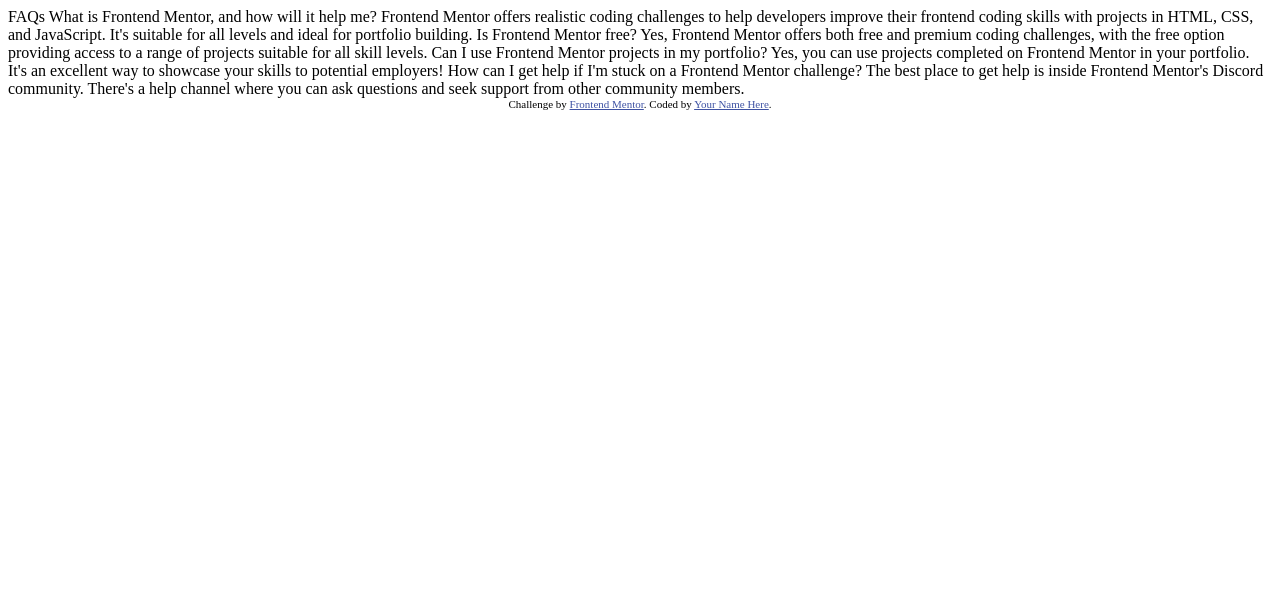
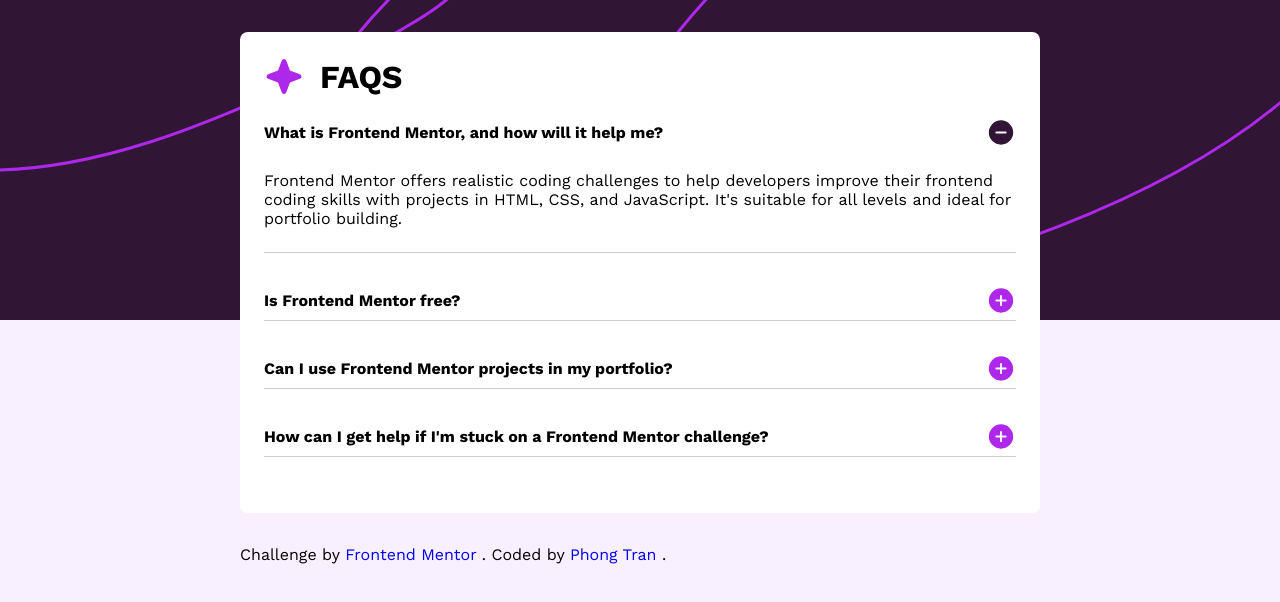
Before and after one commit to phongtran3/FrontEndMentorChallenges, a plain HTML site: page faq-accordion-main/index.html in a window 1280 px wide. Drawn offline with nearby package versions, Linux system fonts and the light colour scheme.

Commit message:
Finished up styling

```diff
--- a/faq-accordion-main/index.html
+++ b/faq-accordion-main/index.html
@@ -1,48 +1,81 @@
 <!DOCTYPE html>
 <html lang="en">
   <head>
-  <meta charset="UTF-8">
-  <meta name="viewport" content="width=device-width, initial-scale=1.0"> <!-- displays site properly based on user's device -->
+    <meta charset="UTF-8" />
+    <meta name="viewport" content="width=device-width, initial-scale=1.0" />
+    <!-- displays site properly based on user's device -->
 
-  <link rel="icon" type="image/png" sizes="32x32" href="./assets/images/favicon-32x32.png">
-
+    <link rel="icon" type="image/png" sizes="32x32" href="./assets/images/favicon-32x32.png" />
+    <link rel="stylesheet" href="style.css" />
     <title>Frontend Mentor | FAQ accordion</title>
-
-  <!-- Feel free to remove these styles or customise in your own stylesheet 👍 -->
-  <style>
-    .attribution { font-size: 11px; text-align: center; }
-    .attribution a { color: hsl(228, 45%, 44%); }
-  </style>
   </head>
   <body>
+    <div class="container">
+      <div class="faq-heading">
+        <img src="assets/images/icon-star.svg" alt="star icon" />
+        <h1>FAQS</h1>
+      </div>
 
-  FAQs
+      <div class="faq-content">
+        <div class="faq-dropdown">
+          <div class="faq-dropdown-header">
+            <h4>What is Frontend Mentor, and how will it help me?</h4>
+            <button class="faq-icon open"></button>
+          </div>
+          <div class="faq-dropdown-body open">
+            <p>
+              Frontend Mentor offers realistic coding challenges to help developers improve their frontend coding skills with projects in HTML, CSS, and JavaScript. It's suitable
+              for all levels and ideal for portfolio building.
+            </p>
+          </div>
+        </div>
+      </div>
+      <div class="faq-content">
+        <div class="faq-dropdown">
+          <div class="faq-dropdown-header">
+            <h4>Is Frontend Mentor free?</h4>
+            <button class="faq-icon"></button>
+          </div>
+          <div class="faq-dropdown-body">
+            <p>Yes, Frontend Mentor offers both free and premium coding challenges, with the free option providing access to a range of projects suitable for all skill levels.</p>
+          </div>
+        </div>
+      </div>
+      <div class="faq-content">
+        <div class="faq-dropdown">
+          <div class="faq-dropdown-header">
+            <h4>Can I use Frontend Mentor projects in my portfolio?</h4>
+            <button class="faq-icon"></button>
+          </div>
+          <div class="faq-dropdown-body">
+            <p>Yes, you can use projects completed on Frontend Mentor in your portfolio. It's an excellent way to showcase your skills to potential employers!</p>
+          </div>
+        </div>
+      </div>
+      <div class="faq-content">
+        <div class="faq-dropdown">
+          <div class="faq-dropdown-header">
+            <h4>How can I get help if I'm stuck on a Frontend Mentor challenge?</h4>
+            <button class="faq-icon"></button>
+          </div>
+          <div class="faq-dropdown-body">
+            <p>
+              The best place to get help is inside Frontend Mentor's Discord community. There's a help channel where you can ask questions and seek support from other community
+              members.
+            </p>
+          </div>
+        </div>
+      </div>
+    </div>
 
-  What is Frontend Mentor, and how will it help me?
-
-  Frontend Mentor offers realistic coding challenges to help developers improve their
-  frontend coding skills with projects in HTML, CSS, and JavaScript. It's suitable for
-  all levels and ideal for portfolio building.
-
-  Is Frontend Mentor free?
-
-  Yes, Frontend Mentor offers both free and premium coding challenges, with the free
-  option providing access to a range of projects suitable for all skill levels.
-
-  Can I use Frontend Mentor projects in my portfolio?
-
-  Yes, you can use projects completed on Frontend Mentor in your portfolio. It's an excellent
-  way to showcase your skills to potential employers!
-
-  How can I get help if I'm stuck on a Frontend Mentor challenge?
-
-  The best place to get help is inside Frontend Mentor's Discord community. There's a help
-  channel where you can ask questions and seek support from other community members.
-
-
-  <div class="attribution">
-    Challenge by <a href="https://www.frontendmentor.io?ref=challenge" target="_blank">Frontend Mentor</a>.
-    Coded by <a href="#">Your Name Here</a>.
+    <div class="footer">
+      <section class="attribution">
+        Challenge by
+        <a href="https://www.frontendmentor.io?ref=challenge" target="_blank">Frontend Mentor</a>
+        . Coded by
+        <a href="#">Phong Tran</a>
+        .
+      </section>
     </div>
   </body>
 </html>
--- /dev/null
+++ b/faq-accordion-main/style.css
@@ -0,0 +1,124 @@
+@import url('https://fonts.googleapis.com/css2?family=Work+Sans:wght@400;600;700&display=swap');
+
+
+:root {
+  --white: hsl(0, 0%, 100%);
+  --lightPink: hsl(275, 100%, 97%);
+  --grayishPurple: hsl(292, 16%, 49%);
+  --darkPurple: hsl(292, 42%, 14%);
+  --font-family-size: 16px;
+  --font-family-body: 'Work Sans', sans-serif;
+
+}
+
+*{
+  box-sizing: border-box;
+}
+
+a{
+  text-decoration: none;
+}
+
+a:hover,
+a:focus{
+  opacity: .7;
+}
+
+h1,
+h4{
+  margin: 0;
+  padding: 0;
+}
+
+img {
+  max-width: 100%;
+}
+
+body {
+  margin: 0;
+  font-family: var(--font-family-body);
+  font-size: var(--font-family-size);
+  background: url('./assets/images/background-pattern-desktop.svg') no-repeat;
+  background-color: var(--lightPink)
+}
+
+.container{
+  width: 80%;
+  max-width: 800px;
+  position: relative;
+  border-radius: 8px;
+  margin: 2rem auto;
+  background-color: var(--white);
+  padding: 1.5rem;
+}
+
+.faq-content{
+  margin-bottom: 2rem;
+}
+
+.faq-heading{
+  display: flex;
+  align-items: center;
+  gap: 1rem;
+  margin-bottom: 1.25rem;
+}
+
+.faq-dropdown {
+  border-bottom: 1px solid #ccc;
+}
+
+.faq-dropdown-header{
+  cursor: pointer;
+  position: relative;
+  display: flex;
+  align-items: center;
+  justify-content: space-between;
+  margin-bottom: 5px;
+}
+.faq-dropdown-header h4{
+  width: 80%;
+}
+
+.faq-dropdown-header:hover,
+.faq-dropdown-header:focus{
+  color: var(--grayishPurple);
+}
+
+.faq-icon{
+  background: url('./assets/images/icon-plus.svg');
+  background-size: cover;
+  background-color: inherit;
+  cursor: pointer;
+  width: 30px;
+  height: 30px;
+  border: 0px;
+  transition: 0.3s ease;
+
+  /* position: absolute;
+  right: 10px;
+  top: 0px; */
+}
+
+.faq-dropdown-body{
+  margin: 1.5rem 0;
+}
+
+
+.faq-dropdown-body{
+  display: none;
+}
+.faq-dropdown-body.open{
+  display: block;
+}
+.faq-icon.open{
+  background: url('./assets/images/icon-minus.svg');
+  transition: .3s ease;
+}
+
+
+.footer{
+  width: 80%;
+  max-width: 800px;
+  position: relative;
+  margin: 2rem auto;
+}
```
Also changed, not shown: faq-accordion-main/script.js (added). Lines whose indentation alone changed are shown as unchanged.
